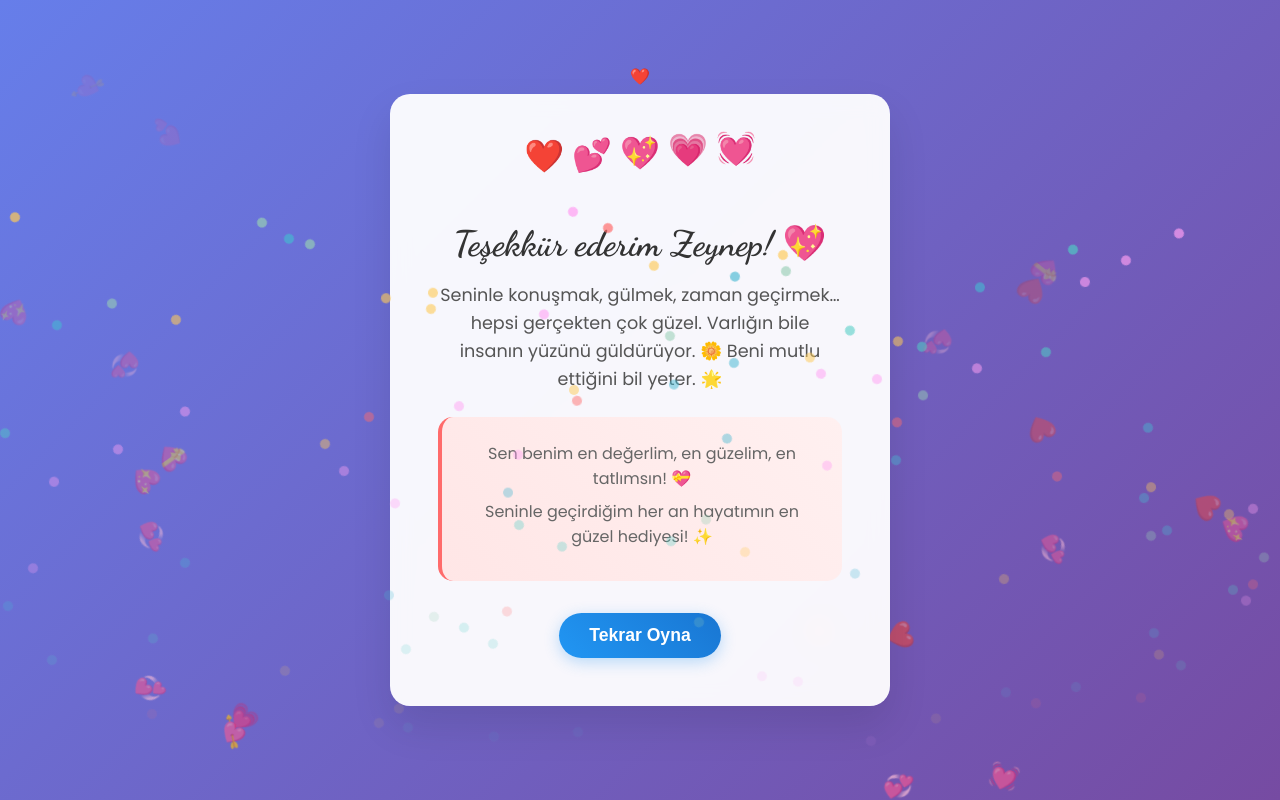
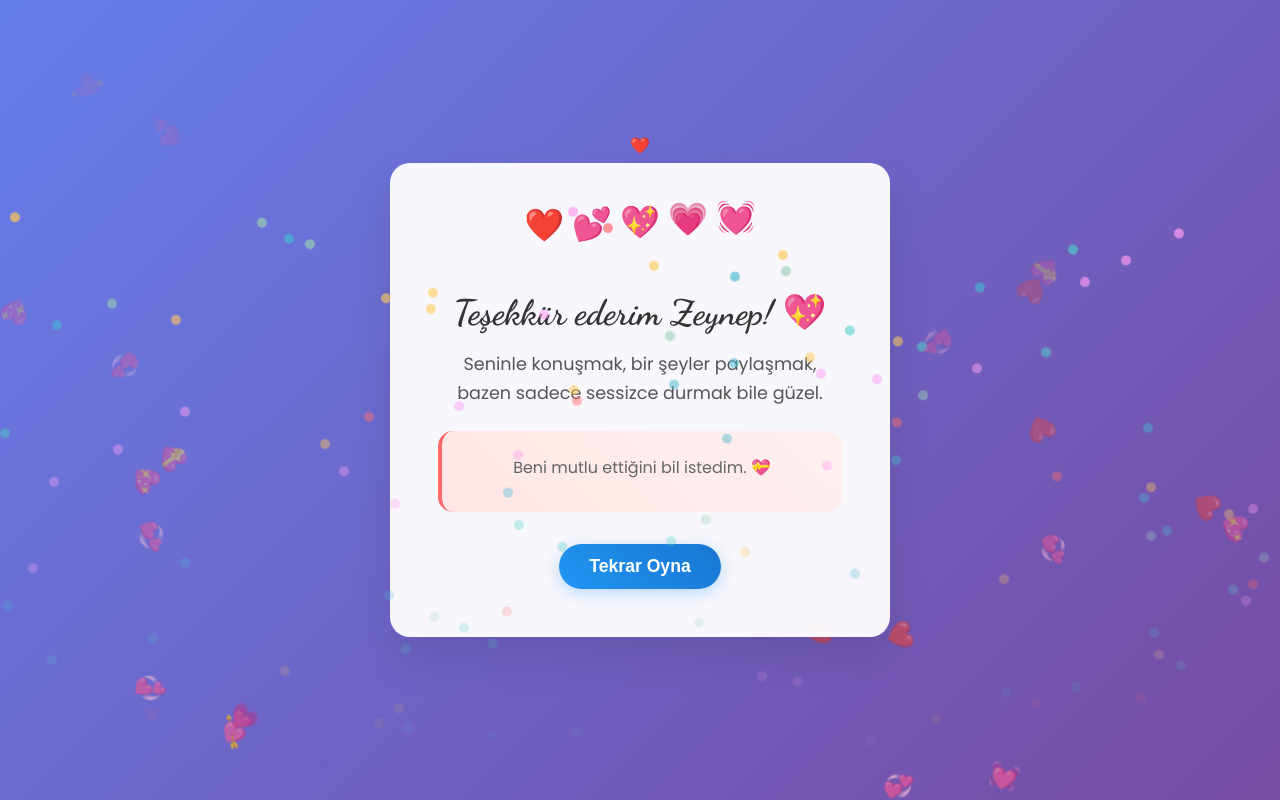
Before and after one commit to ozurdilerims/zeynep--z-rr, a plain HTML site: page index.html in a window 1280 px wide. Both pictures are taken after a click on the button "Evet". Drawn offline with Linux system fonts and the light colour scheme.

Commit message:
Update index.html

```diff
--- a/index.html
+++ b/index.html
@@ -34,10 +34,9 @@
                 </div>
             </div>
             <h2 class="success-title">Teşekkür ederim Zeynep! 💖</h2>
-            <p class="success-message">Seninle konuşmak, gülmek, zaman geçirmek… hepsi gerçekten çok güzel. Varlığın bile insanın yüzünü güldürüyor. 🌼 Beni mutlu ettiğini bil yeter. 🌟</p>
+            <p class="success-message">Seninle konuşmak, bir şeyler paylaşmak, bazen sadece sessizce durmak bile güzel.</p>
             <div class="love-message">
-                <p>Sen benim en değerlim, en güzelim, en tatlımsın! 💝</p>
-                <p>Seninle geçirdiğim her an hayatımın en güzel hediyesi! ✨</p>
+                <p>Beni mutlu ettiğini bil istedim. 💝</p>
             </div>
             <button class="btn btn-reset" id="resetBtn">Tekrar Oyna</button>
         </div>
```
